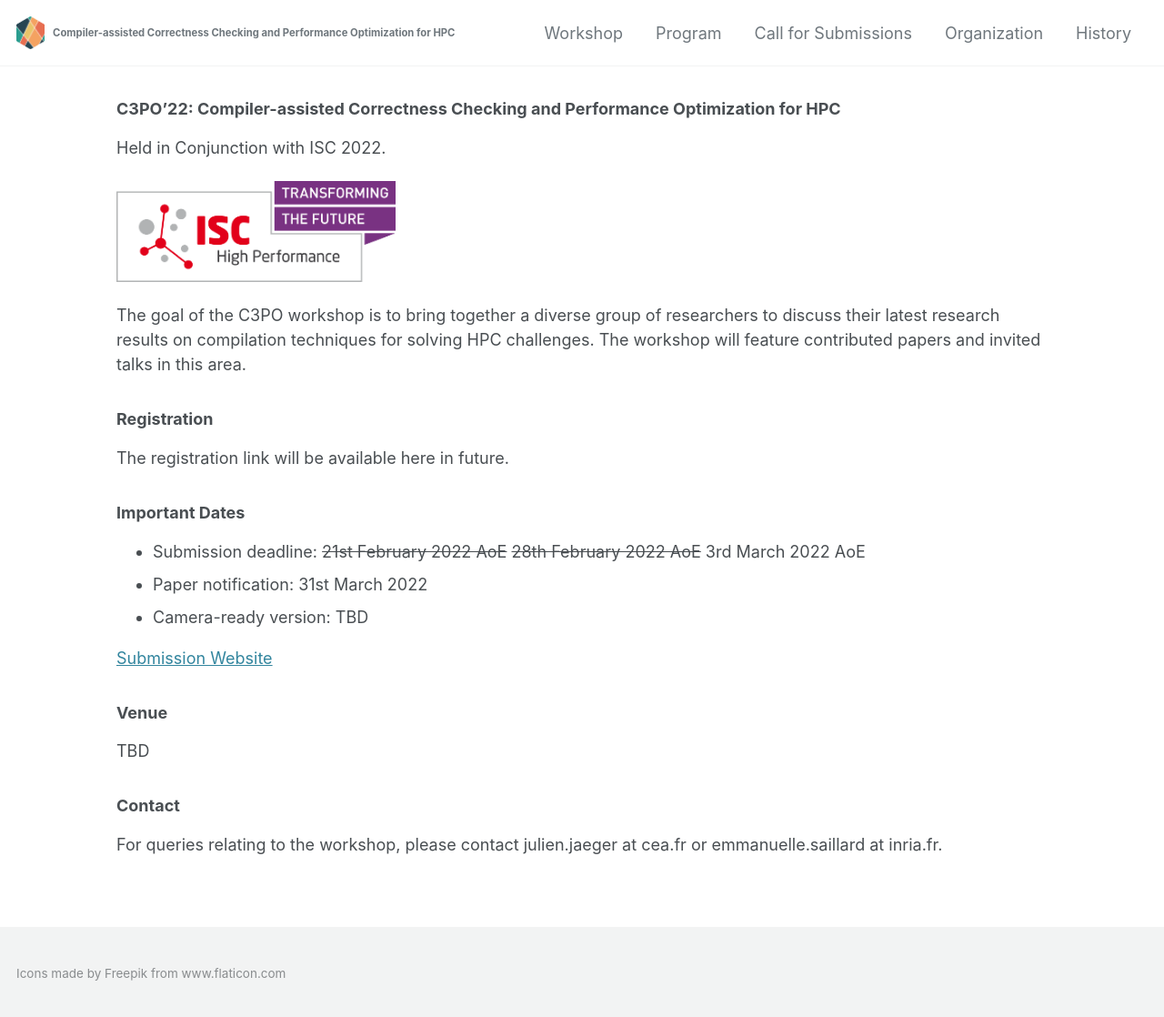
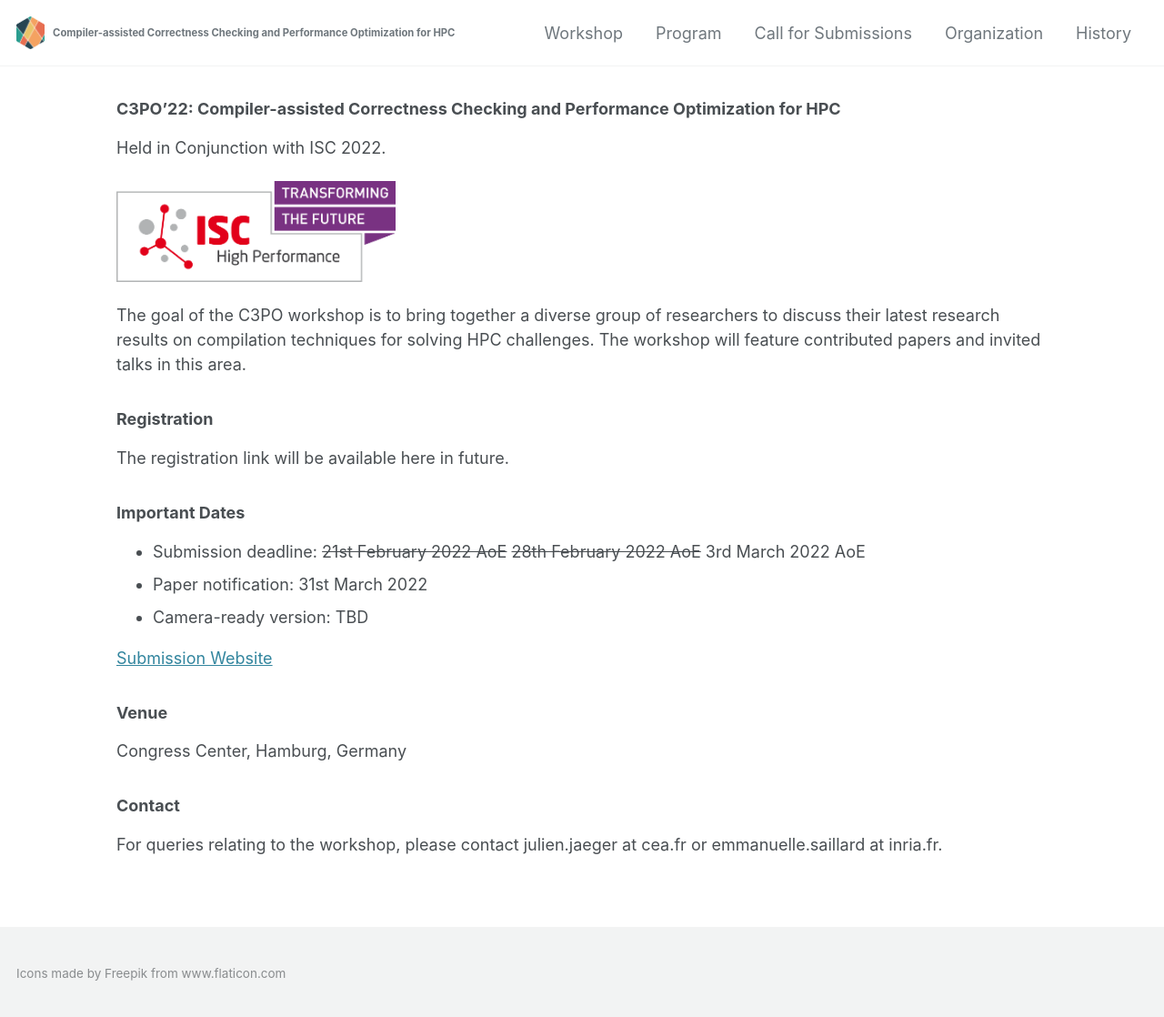
Before and after one commit to c3po-workshop/c3po-workshop.github.io, a Jekyll site: the page built from _pages/2022/index.md, in a window 1280 px wide. Shown: the whole page at 91% size. Built offline with Jekyll 4.4.1, drawn with Linux system fonts in a browser that asks for light colours; cached includes are drawn as plain includes; nearby versions of some CDN libraries.

Commit message:
Updated location

```diff
--- a/_pages/2022/index.md
+++ b/_pages/2022/index.md
@@ -31,7 +31,7 @@
 [Submission Website](https://easychair.org/conferences/?conf=c3po22)
 
 ### Venue
-TBD
+Congress Center, Hamburg, Germany
 
 ### Contact
 
```
